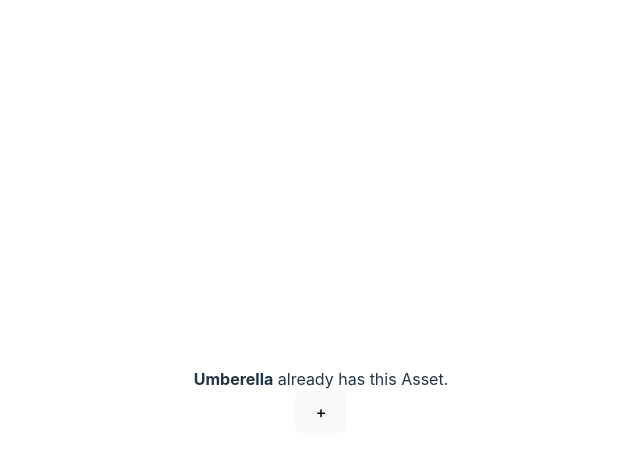
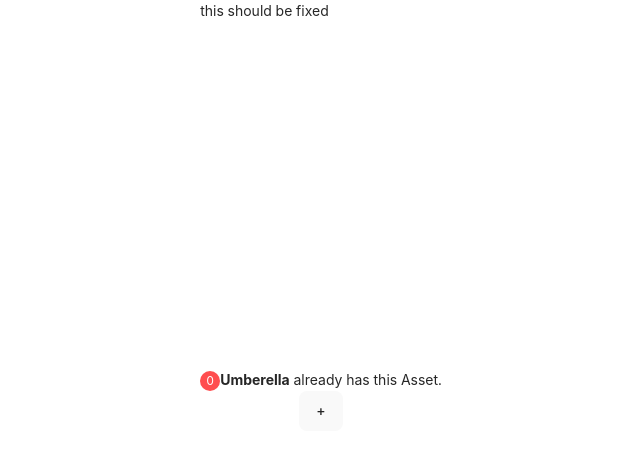
Before and after one commit to coolcorexix/saleshood-playground, a React (Vite) app: page / in a window 1280 px wide. Shown: the top 456 px of the page, without its empty margins (319-959 px from the left). Built offline with nearby package versions, Linux system fonts and the light colour scheme.

Commit message:
feat: test badge

```diff
--- a/package.json
+++ b/package.json
@@ -10,6 +10,7 @@
   },
   "dependencies": {
     "@ant-design/icons": "^4.0.0",
+    "antd": "^4.24.0",
     "antd-icons": "0.1.0-alpha.1",
     "i18next": "^21.8.16",
     "i18next-browser-languagedetector": "^6.1.4",
--- a/src/App.jsx
+++ b/src/App.jsx
@@ -1,8 +1,10 @@
 import { useState } from "react";
 import { Trans, useTranslation } from "react-i18next";
+import 'antd/dist/antd.css';
 import CloseOutlined from "@ant-design/icons/CloseOutlined";
 import "./i18n/init";
 import "./App.css";
+import { Badge } from "antd";
 
 function App() {
   const [count, setCount] = useState(0);
@@ -19,6 +21,16 @@
   );
 
   return (<div>
+    <Badge count={count} showZero
+    // status='processing'
+    />
+    <div style={{
+      position: 'fixed',
+      top: 0,
+    }}>
+      <span> this should be fixed</span>
+
+    </div>
     {infoMessage}
     <div>
     <button onClick={() => setCount(count +1)} >
```
Also changed, not shown: 2 other files (tests, documents, lock files or other folders).
